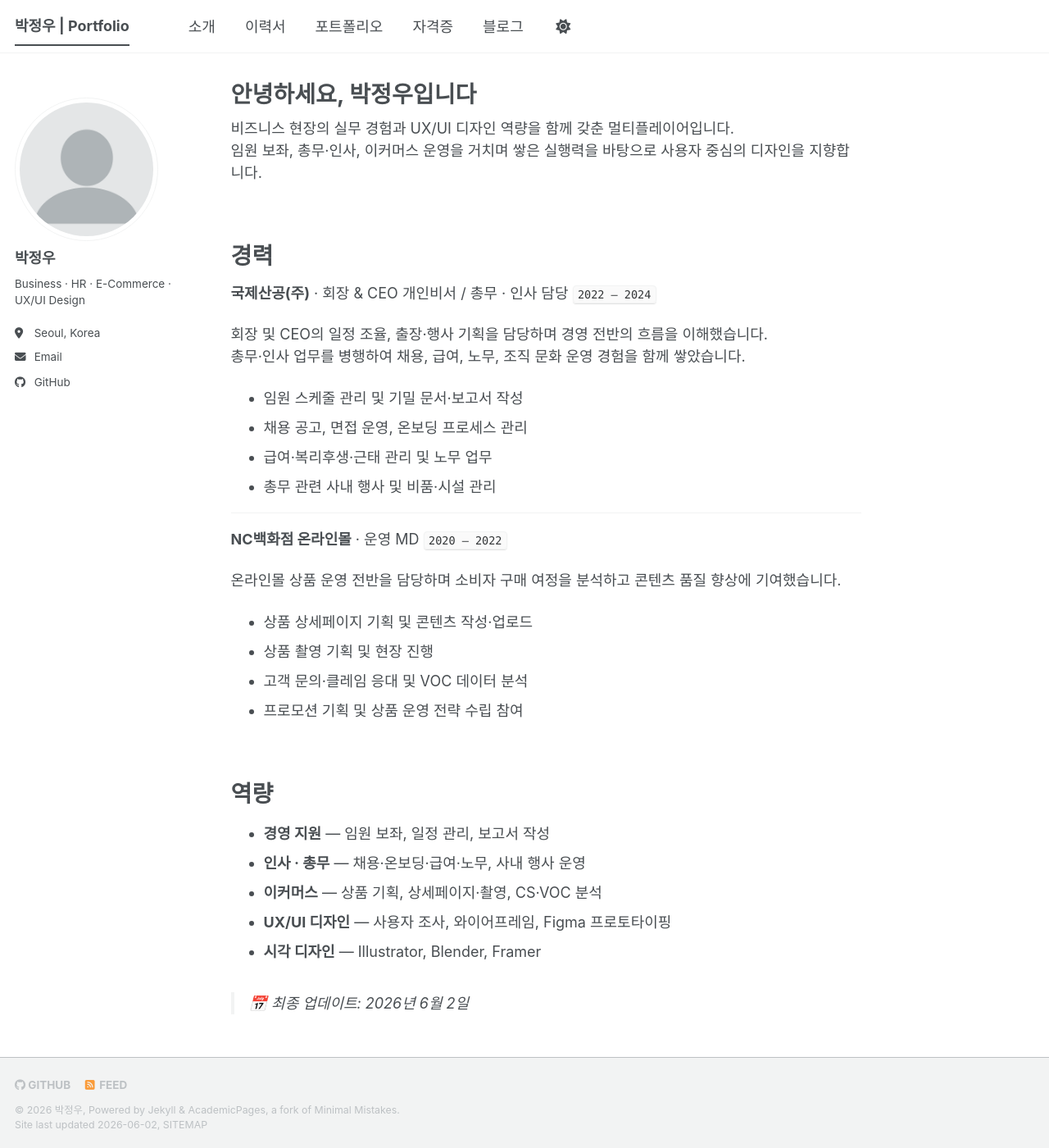
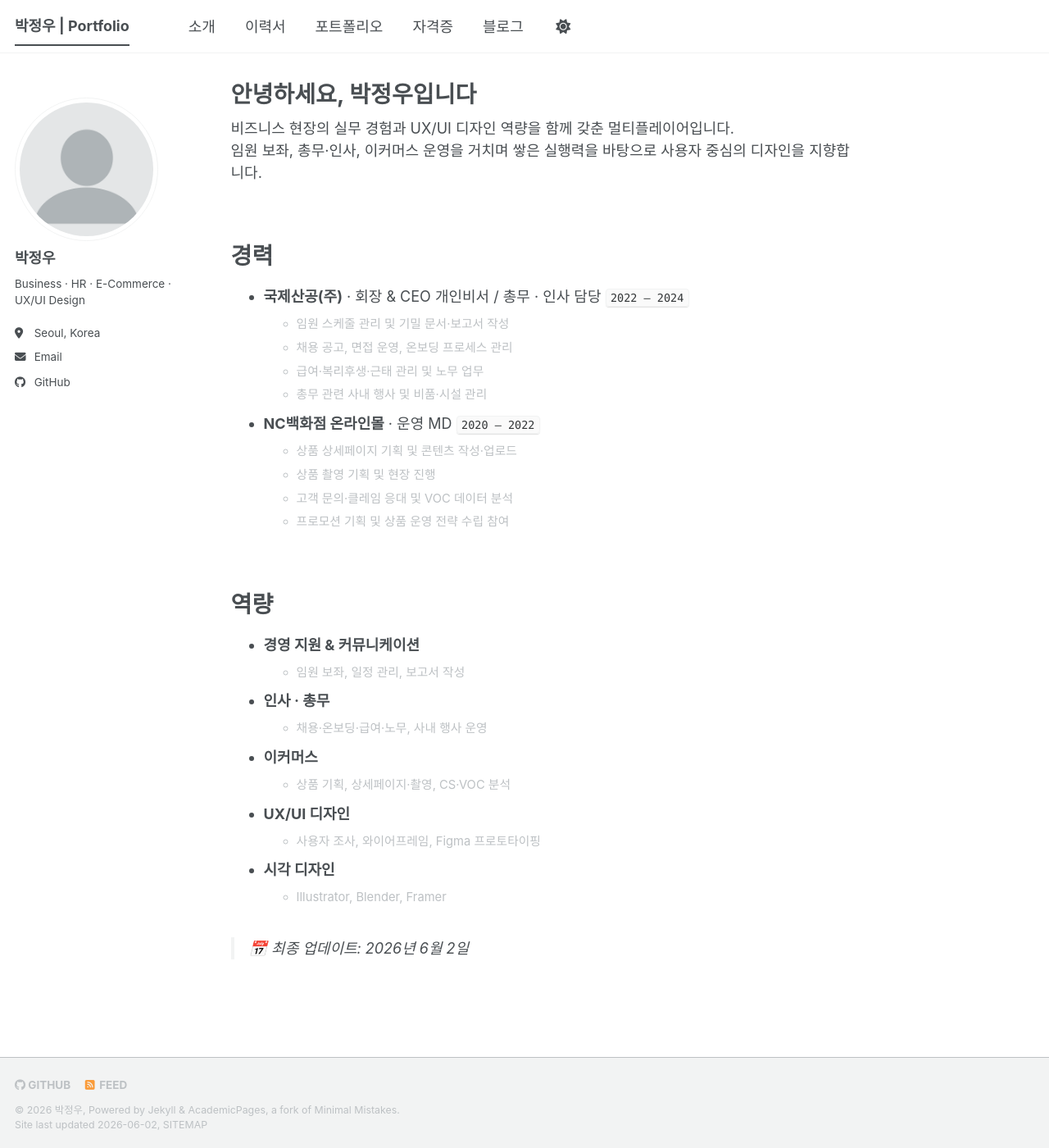
Before and after one commit to jeongwoo-pjw/jeongwoo-pjw.github.io, a Jekyll site: the page built from _pages/about.md, in a window 1280 px wide and 1400 px high. Shown: the whole window at 82% size. Built offline with Jekyll 4.4.1, drawn with Linux system fonts in a browser that asks for light colours; a script bundle is joined from its source files by our own code; library files that are not in the unit come from our copies.

Commit message:
style: restructure about page to nested lists for consistent spacing

```diff
--- a/_pages/about.md
+++ b/_pages/about.md
@@ -15,36 +15,32 @@ redirect_from:
 경력
 ======
 
-**국제산공(주)** · 회장 & CEO 개인비서 / 총무 · 인사 담당 `2022 – 2024`
+* **국제산공(주)** · 회장 & CEO 개인비서 / 총무 · 인사 담당 `2022 – 2024`
+  * 임원 스케줄 관리 및 기밀 문서·보고서 작성
+  * 채용 공고, 면접 운영, 온보딩 프로세스 관리
+  * 급여·복리후생·근태 관리 및 노무 업무
+  * 총무 관련 사내 행사 및 비품·시설 관리
 
-회장 및 CEO의 일정 조율, 출장·행사 기획을 담당하며 경영 전반의 흐름을 이해했습니다.
-총무·인사 업무를 병행하여 채용, 급여, 노무, 조직 문화 운영 경험을 함께 쌓았습니다.
-
-- 임원 스케줄 관리 및 기밀 문서·보고서 작성
-- 채용 공고, 면접 운영, 온보딩 프로세스 관리
-- 급여·복리후생·근태 관리 및 노무 업무
-- 총무 관련 사내 행사 및 비품·시설 관리
-
----
-
-**NC백화점 온라인몰** · 운영 MD `2020 – 2022`
-
-온라인몰 상품 운영 전반을 담당하며 소비자 구매 여정을 분석하고 콘텐츠 품질 향상에 기여했습니다.
-
-- 상품 상세페이지 기획 및 콘텐츠 작성·업로드
-- 상품 촬영 기획 및 현장 진행
-- 고객 문의·클레임 응대 및 VOC 데이터 분석
-- 프로모션 기획 및 상품 운영 전략 수립 참여
+* **NC백화점 온라인몰** · 운영 MD `2020 – 2022`
+  * 상품 상세페이지 기획 및 콘텐츠 작성·업로드
+  * 상품 촬영 기획 및 현장 진행
+  * 고객 문의·클레임 응대 및 VOC 데이터 분석
+  * 프로모션 기획 및 상품 운영 전략 수립 참여
 
 <div style="margin-bottom: 4em;"></div>
 
 역량
 ======
 
-* **경영 지원** — 임원 보좌, 일정 관리, 보고서 작성
-* **인사 · 총무** — 채용·온보딩·급여·노무, 사내 행사 운영
-* **이커머스** — 상품 기획, 상세페이지·촬영, CS·VOC 분석
-* **UX/UI 디자인** — 사용자 조사, 와이어프레임, Figma 프로토타이핑
-* **시각 디자인** — Illustrator, Blender, Framer
+* **경영 지원 & 커뮤니케이션**
+  * 임원 보좌, 일정 관리, 보고서 작성
+* **인사 · 총무**
+  * 채용·온보딩·급여·노무, 사내 행사 운영
+* **이커머스**
+  * 상품 기획, 상세페이지·촬영, CS·VOC 분석
+* **UX/UI 디자인**
+  * 사용자 조사, 와이어프레임, Figma 프로토타이핑
+* **시각 디자인**
+  * Illustrator, Blender, Framer
 
 > 📅 최종 업데이트: 2026년 6월 2일
```
